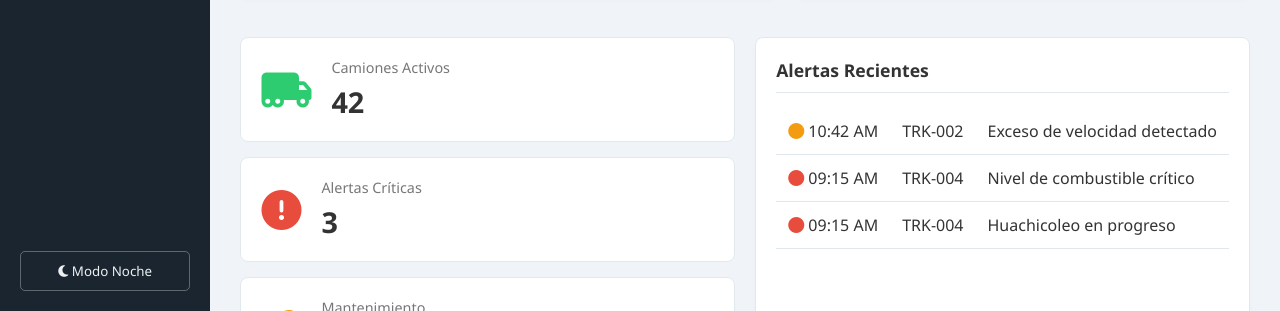
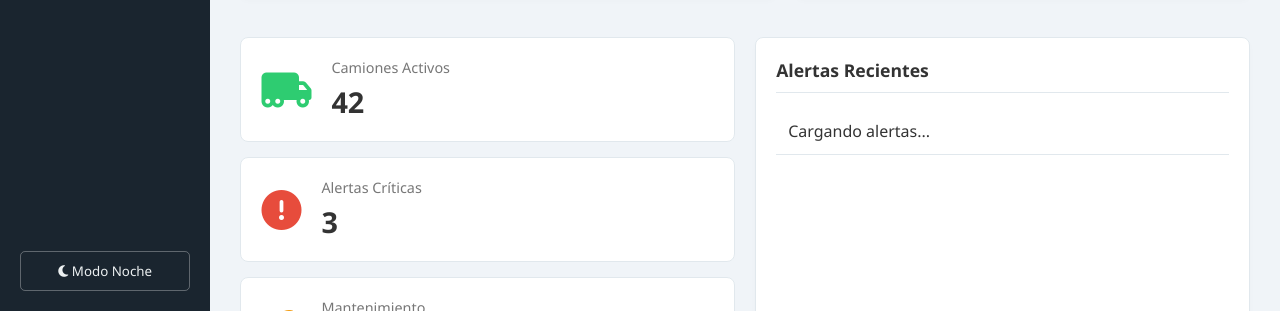
Before and after one commit to Sistema-de-Alerta-por-Somnolencia/S-A-S, a website: page src/views/principal.html in a window 1280 px wide. Shown: the part 489-800 px from the top of the page. Drawn offline with Linux system fonts and the light colour scheme.

Commit message:
choferes-html

```diff
--- a/src/views/principal.html
+++ b/src/views/principal.html
@@ -135,24 +135,10 @@
             <div class="panel alerts-panel">
                 <h3>Alertas Recientes</h3>
                 <table>
-                    <tbody>
-                        <ul id="alarta_nueva">
+                    <tbody id="tabla_alertas">
                         <tr>
-                                <td><i class="fas fa-circle icon-orange"></i> 10:42 AM</td>
-                                <td>TRK-002</td>
-                                <td>Exceso de velocidad detectado</td>
+                            <td colspan="3">Cargando alertas...</td>
                         </tr>
-                            <tr>
-                                <td><i class="fas fa-circle icon-red"></i> 09:15 AM</td>
-                                <td>TRK-004</td>
-                                <td>Nivel de combustible crítico</td>
-                            </tr>
-                            <tr>
-                                <td><i class="fas fa-circle icon-red"></i> 09:15 AM</td>
-                                <td>TRK-004</td>
-                                <td>Huachicoleo en progreso</td>
-                            </tr>
-                        </ul>
                     </tbody>
                 </table>
             </div>
```
Also changed, not shown: src/views/cuentaExistente.html (+1 -1 lines), src/views/newCuenta.html (+1 -1 lines). Lines whose indentation alone changed are shown as unchanged.
